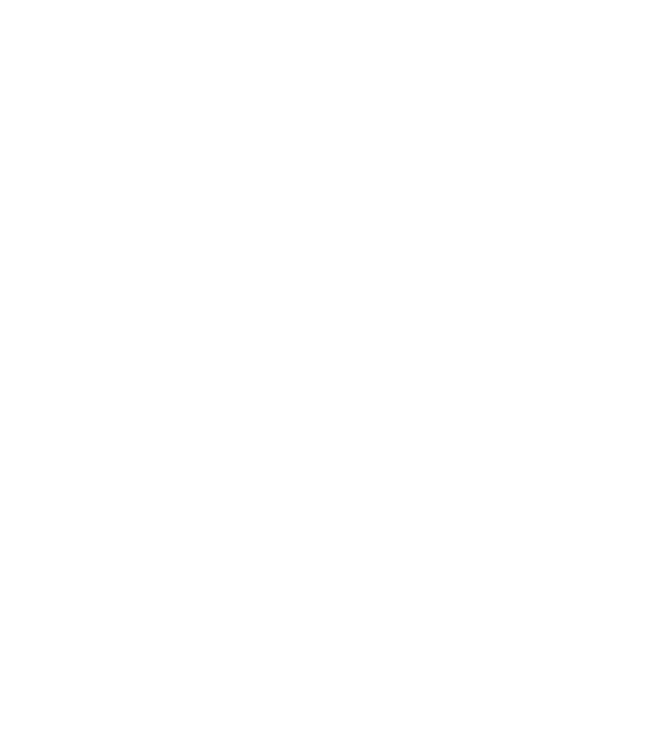
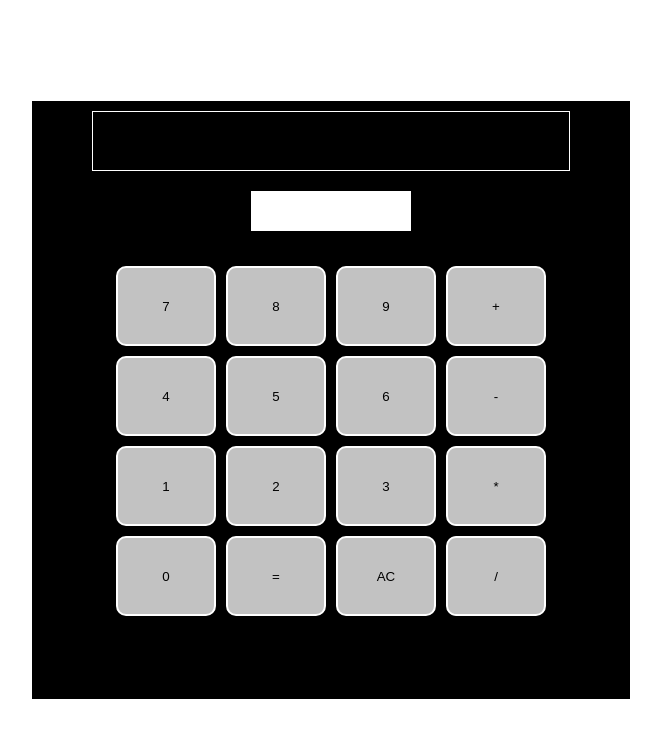
Before and after one commit to SergioAponte/calculadora, a plain HTML site: page index.html in a window 1280 px wide. Shown: the whole page, without its empty margins (309-970 px from the left). Drawn offline with Linux system fonts and the light colour scheme.

Commit message:
modificacion calculadora

```diff
--- a/index.html
+++ b/index.html
@@ -4,9 +4,44 @@
           <meta charset="UTF-8">
           <meta http-equiv="X-UA-Compatible" content="IE=edge">
           <meta name="viewport" content="width=device-width, initial-scale=1.0">
-          <title>Document</title>
+          <title>Calculadora G4</title>
+          <link rel="stylesheet" href="./style.css">
+          <script defer src="./main.js"></script>
 </head>
 <body>
-
+          <div class="container general">
+                    <div class="visualizador" id="display"></div>
+                    <div class="container ingresar_valores">
+                              <input type="text" class="valor1" id="num1">
+                              <label for="" class="sumado" id="simbolo"> </label>
+                              <input type="text" class="valor2" id="num2">
+                    </div>
+                    <div class="container teclado">
+                              <div class="sector1">
+                                        <button id="btn_7" class="teclados">7</button>
+                                        <button id="btn_8" class="teclados">8</button>
+                                        <button id="btn_9" class="teclados">9</button>
+                                        <button id="btn_+" class="teclados" onclick="operador('+')">+</button>
+                              </div>
+                              <div class="sector2">
+                                        <button id="btn_4" class="teclados">4</button>
+                                        <button id="btn_5" class="teclados">5</button>
+                                        <button id="btn_6" class="teclados">6</button>
+                                        <button id="btn_-" class="teclados" onclick="operador('-')">-</button>
+                              </div>
+                              <div class="sector3">
+                                        <button id="btn_1" class="teclados">1</button>
+                                        <button id="btn_2" class="teclados">2</button>
+                                        <button id="btn_3" class="teclados">3</button>
+                                        <button id="btn_*" class="teclados" onclick="operador('*')">*</button>
+                              </div>
+                              <div class="sector4">
+                                        <button id="btn_0" class="teclados">0</button>
+                                        <button id="btn_=" class="teclados" onclick="mostrar()">=</button>
+                                        <button id="btn_AC" class="teclados" onclick="operador('AC')">AC</button>
+                                        <button id="btn_/" class="teclados" onclick="operador('/')">/</button>
+                              </div>
+                    </div>
+          </div>
 </body>
 </html>
--- a/main.js
+++ b/main.js
@@ -0,0 +1,34 @@
+function mostrar(){
+          document.getElementById("display").innerText=resultado
+}
+function operador(operando){
+          switch(operando){
+                    case '+':
+                              resultado=parseInt(num1.value) + parseInt(num2.value)
+                              simbolo.innerText='+'
+                              console.log(resultado)
+                              break
+                    case '-':
+                              resultado=parseInt(num1.value) - parseInt(num2.value)
+                              simbolo.innerText='-'
+                              console.log(resultado)
+                              break
+                    case '*':
+                              resultado=parseInt(num1.value) * parseInt(num2.value)
+                              simbolo.innerText='*'
+                              console.log(resultado)
+                              break
+                    case '/':
+                              resultado=parseInt(num1.value) / parseInt(num2.value)
+                              simbolo.innerText='/'
+                              console.log(resultado)
+                              break
+                    case 'AC':
+                              resultado=' '
+                              simbolo.innerText=' '
+                              num1=' '
+                              num2=' '
+                              mostrar()
+                              break
+          }
+}
--- a/style.css
+++ b/style.css
@@ -0,0 +1,110 @@
+*{
+          margin: 0;
+          padding: 0;
+          box-sizing: border-box;
+}
+body{
+          height: 100vh;
+          width: 100vw;
+          display: flex;
+          justify-content: center;
+          align-items: center;
+          color: white;
+}
+.general{
+          height: 600px;
+          width: 600px;
+          border: 1px solid white;
+          display: flex;
+          align-items: center;
+          flex-direction: column;
+          background-color: rgb(0, 0, 0);
+}
+.visualizador{
+          width: 80%;
+          height: 60px;
+          border: 1px solid white;
+          margin-top: 10px;
+          font-size: 30px;
+
+
+}
+.ingresar_valores{
+          display: flex;
+          justify-content: center;
+          height: 100px;
+          width: 300px;
+          margin-top: 20px;
+
+
+}
+.valor1{
+          height: 40px;
+          width: 80px;
+          border: 1px solid white;
+}
+.valor2{
+          height: 40px;
+          width: 80px;
+          border: 1px solid white;
+}
+.sumado{
+          display: flex;
+          justify-content: center;
+          margin-top: 10px;
+          color: white;
+
+}
+.teclado{
+          width: 80%;
+          height: 400px;
+          margin-top: 10px;
+          display: flex;
+          flex-direction: column;
+          justify-content: center;
+          align-items: center;
+          margin-top: -55px;
+
+}
+.sector1{
+          display: flex;
+          justify-content: center;
+          align-items: center;
+          gap: 10px;
+}
+.sector2{
+          display: flex;
+          justify-content: center;
+          align-items: center;
+          gap: 10px;
+}
+.sector3{
+          display: flex;
+          justify-content: center;
+          align-items: center;
+          text-align: center;
+          gap: 10px;
+}
+.sector4{
+          display: flex;
+          justify-content: center;
+          align-items: center;
+          gap: 10px;
+}
+.teclados{
+          border: 2px solid white;
+          width: 100px;
+          height: 80px;
+          margin-top: 10px;
+          display: flex;
+          justify-content: center;
+          align-items: center;
+          background-color: rgb(194, 194, 194);
+          border-radius: 10px;
+}
+
+.teclados:hover{
+          background-color: rgb(255, 251, 251);
+          color: black;
+          transition: .5rem;
+}
```
